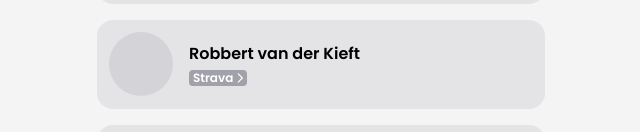
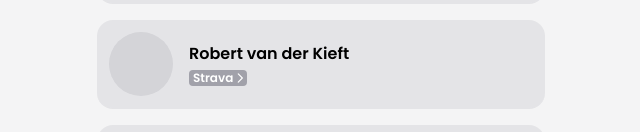
Before and after one commit to timohofmeijer/avt-cycling, a Next.js app: page /wegkapiteins in a window 1280 px wide. Shown: the part 1276-1408 px from the top of the page, without its empty margins (319-959 px from the left). Built offline with nearby package versions, Linux system fonts and the light colour scheme.

Commit message:
fix robbert typo

```diff
--- a/src/app/wegkapiteins/page.tsx
+++ b/src/app/wegkapiteins/page.tsx
@@ -34,7 +34,7 @@ const Page: React.FC = () => {
           <Captain name="Peter Kuin" image="peter_k.jpeg" stravaId="1823509" />
           <Captain name="Peter van Dartel" image="peter_d.jpeg" stravaId="12537716" />
           {/* <Captain name="Raymond Kievit" image="raymond.jpeg" stravaId="9871152" /> */}
-          <Captain name="Robbert van der Kieft" image="blank.png" stravaId="" />
+          <Captain name="Robert van der Kieft" image="blank.png" stravaId="" />
           <Captain name="Sander Teeuwisse" image="sander.jpeg" stravaId="48252858" />
           <Captain name="Sjoerd Roelofs" image="blank.png" stravaId="32433862" />
           <Captain name="Timo" image="timo.jpeg" stravaId="2019517" />
```
